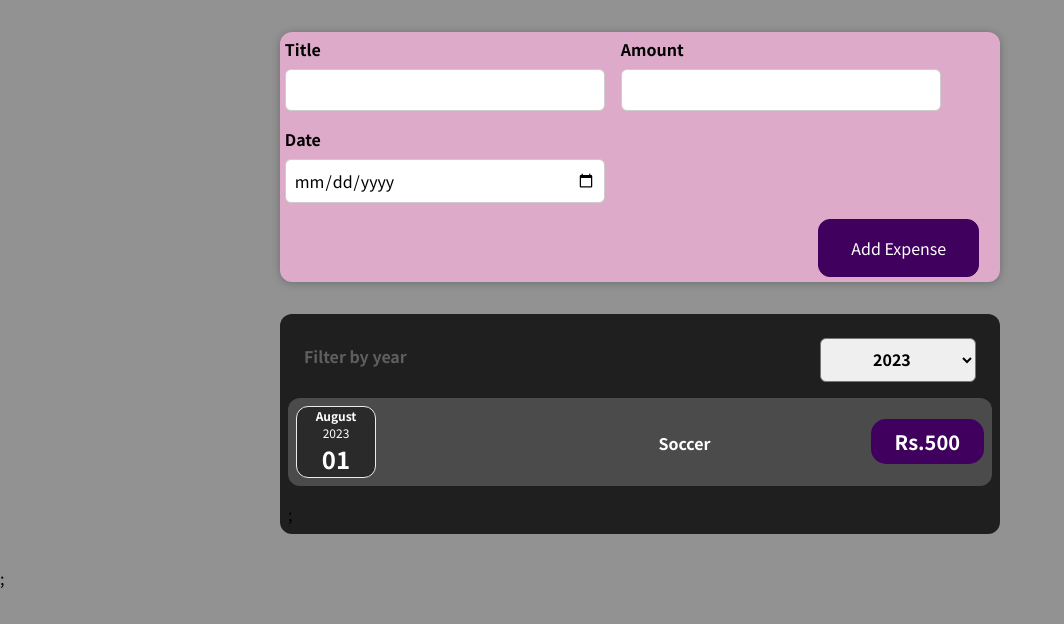
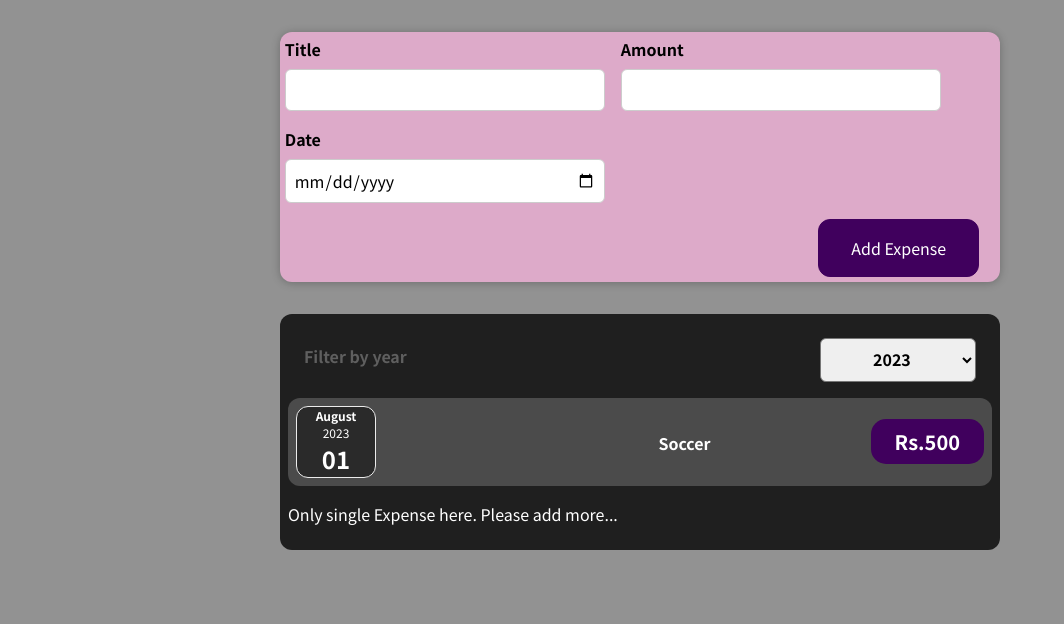
Before and after one commit to jcsgirish/React-ExpenseTracker, a React (Create React App) app: page / in a window 1280 px wide. Shown: the top 624 px of the page, without its empty margins (0-1064 px from the left). Built offline with nearby package versions, Linux system fonts and the light colour scheme.

Commit message:
React Basics

```diff
--- a/src/App.js
+++ b/src/App.js
@@ -26,6 +26,18 @@ const DummyExpenses = [
     title: 'Soccer',
     amount: 500,
     date: new Date(2023, 7, 1),
+  },
+  {
+    id: 'e5',
+    title: 'food',
+    amount: 50,
+    date: new Date(2021, 5, 1),
+  },
+  {
+    id: 'e6',
+    title: 'lunch',
+    amount: 500,
+    date: new Date(2020, 7, 1),
   }
 
 ];
--- a/src/component/Expenses/Expenses.js
+++ b/src/component/Expenses/Expenses.js
@@ -1,55 +1,41 @@
-import React , {useState} from 'react';
+import React, { useState } from 'react';
 import ExpenseItem from './ExpenseItem';
 import Card from '../UI/Card';
 import './Expenses.css';
-import ExpenseFilter from "./ExpenseFilter"
-
+import ExpenseFilter from './ExpenseFilter';
 
 const Expenses = (props) => {
+  const [filterYear, setFilterYear] = useState('2023');
 
-  const [FilterYear,SetFilterYear]=useState('2023')
-
-  const FilterHandle=(selectedYear)=>{
-    SetFilterYear(selectedYear)
+  const filterHandle = (selectedYear) => {
+    setFilterYear(selectedYear);
   };
 
-  const filteredYear=props.items.filter(expense=>{
-
-    return expense.date.getFullYear().toString()===FilterYear;
+  const filteredYear = props.items.filter((expense) => {
+    return expense.date.getFullYear().toString() === filterYear;
   });
-
-  //const expenseItems = [];
-
-  //for (let i = 0; i < props.items.length; i++) {
-    //const expense = props.items[i];
-
-    //expenseItems.push(
-      //<ExpenseItem
-        //key={expense.id}
-        //title={expense.title}
-        //amount={expense.amount}
-        //date={expense.date}
-     // />
-   // );
- // }
- const expenseitems=filteredYear.map((expense)=>(
-  <ExpenseItem
-    key={expense.id}
-    title={expense.title}
-    amount={expense.amount}
-    date={expense.date}
-  />
-))
 
   return (
     <div>
-     <Card className="expenses">
-  <ExpenseFilter Selected = {FilterYear} onChangingFilter = {FilterHandle}/>
-  {expenseitems};
-  </Card>;
-  </div>
+      <Card className="expenses">
+        <ExpenseFilter
+          selected={filterYear}
+          onChangingFilter={filterHandle}
+        />
 
-  )};
+        {filteredYear.map((expense) => (
+          <ExpenseItem
+            key={expense.id}
+            title={expense.title}
+            amount={expense.amount}
+            date={expense.date}
+          />
 
+        ))}
+        {filteredYear.length === 1 && <p style={{color:'white'}}>Only single Expense here. Please add more...</p>}
+      </Card>
+    </div>
+  );
+};
 
 export default Expenses;
```
